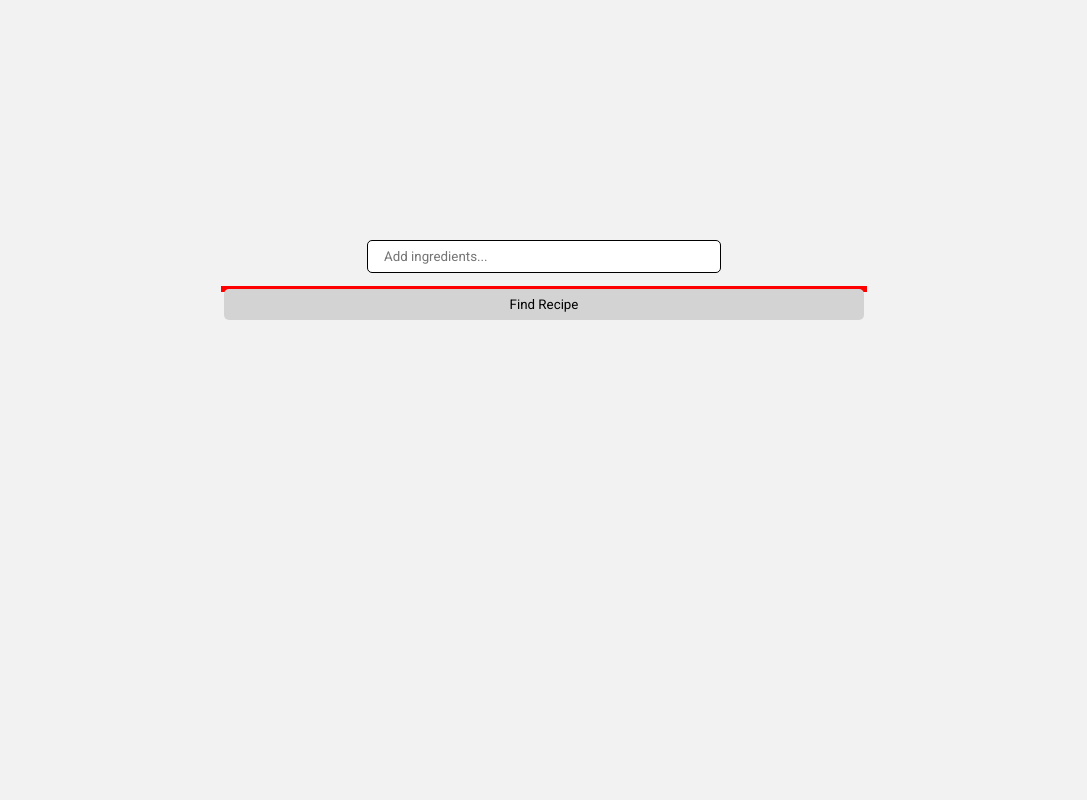
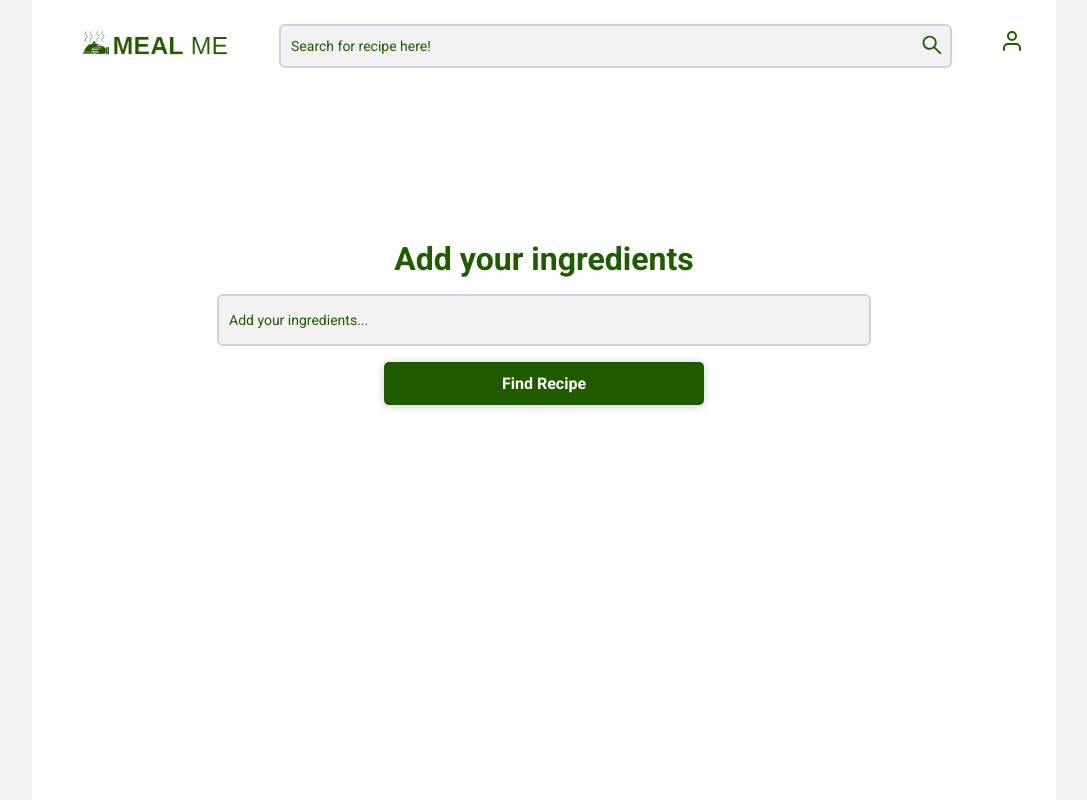
Before and after one commit to DilanAtomica/meal-app, a React (Create React App) app: page /ingredients in a window 1280 px wide. Shown: the whole page, without its empty margins (96-1183 px from the left). Built offline with nearby package versions, Linux system fonts and the light colour scheme.

Commit message:
Improved the design of the ingredients page

```diff
--- a/src/App.js
+++ b/src/App.js
@@ -13,7 +13,7 @@ function App() {
       <BrowserRouter>
         <Routes>
           <Route path="/" element={<> <FrontPage /> </>} />
-          <Route path="/ingredients" element={<> <IngredientsPage /> </>} />
+          <Route path="/ingredients" element={<> <NavBar /> <IngredientsPage /> </>} />
           <Route path="/nutrients" element={<> <NutrientsPage /> </>} />
           <Route path="/recipes/:apiUrl" element={<> <NavBar /> <RecipesPage /> </>} />
           <Route path="/recipe/:recipeID" element={<> <NavBar /> <RecipeInfoPage /> </>} />
--- a/src/Pages/IngredientsPage/IngredientsPage.css
+++ b/src/Pages/IngredientsPage/IngredientsPage.css
@@ -1,9 +1,11 @@
 .ingredientsPage {
     height: 100vh;
-    width: 100%;
+    width: 80%;
+    margin: auto;
     display: flex;
     justify-content: center;
     align-items: center;
+    background-color: white;
 }
 
 .ingredientsContainer {
@@ -12,6 +14,11 @@
     display: flex;
     align-items: center;
     flex-direction: column;
+}
+
+.ingredientsContainer > h1 {
+    color: #205B00;
+    margin-bottom: 1rem;
 }
 
 .searchContainer {
@@ -24,21 +31,26 @@
 }
 
 .searchContainer > input {
-    height: max-content;
-    padding: 0.5rem 1rem;
-    border-radius: 5px;
-    outline: none;
-    border: 1px solid black;
-    width: 50%;
+    width: 100%;
+    padding: 1rem 0;
+    padding-left: 10px;
+    background-color: #f2f2f2;
+    border: 2px solid #ccd2de;
+    border-radius: 6px;
+    font-size: 14px;
+}
+
+.searchContainer > input::placeholder {
+    color: #205B00;
 }
 
 .autoCompletedIngredients {
     position: absolute;
-    width: calc(50% + 2rem);
+    width: calc(100% + 1rem);
     background-color: white;
     z-index: 5;
     height: max-content;
-    top: 2rem;
+    top: 3rem;
     border-radius: 5px;
     box-shadow: 0 5px 10px 0 rgba(0, 0, 0, 0.5);
 }
@@ -80,7 +92,7 @@
     flex-wrap: wrap;
     margin-top: 1rem;
     font-size: 0.8rem;
-    outline: solid red;
+    color: #205B00;
 }
 
 .ingredient {
@@ -116,15 +128,20 @@
 }
 
 .findRecipeButton {
-    width: 100%;
-    padding: 0.5rem;
+    width: 50%;
+    padding: 0.75rem 0;
     border-radius: 5px;
     border: none;
-    background-color: lightgray;
+    background-color: #205B00;
+    color: white;
     cursor: pointer;
     transition: 0.2s;
+    box-shadow: 0 1px 10px 0 rgba(0, 0, 0, 0.2);
+    font-weight: 700;
+    font-size: 1rem;
 }
 
 .findRecipeButton:hover {
-    background-color: gray;
+    background-color: white;
+    color: black;
 }
--- a/src/Pages/IngredientsPage/IngredientsPage.js
+++ b/src/Pages/IngredientsPage/IngredientsPage.js
@@ -88,8 +88,9 @@ function IngredientsPage(props) {
     return (
         <div className="ingredientsPage">
             <div className="ingredientsContainer">
+                <h1>Add your ingredients</h1>
                 <div className="searchContainer">
-                    <input value={searchInput} onChange={getIngredient} type="text" placeholder="Add ingredients..." />
+                    <input value={searchInput} onChange={getIngredient} type="text" placeholder="Add your ingredients..." />
                     <div className="autoCompletedIngredients">
                         {searchedIngredients?.map(ingredient => (
                             <button data-name={ingredient.name}
--- a/src/Pages/RecipeInfoPage/RecipeInfoPage.js
+++ b/src/Pages/RecipeInfoPage/RecipeInfoPage.js
@@ -5,6 +5,7 @@ import {useEffect} from "react";
 import axios from "axios";
 import {AiOutlineMinus} from "react-icons/ai"
 import {AiOutlinePlus} from "react-icons/ai"
+import noImage from "../../images/noImage.png";
 
 function RecipeInfoPage(props) {
 
@@ -58,7 +59,7 @@ function RecipeInfoPage(props) {
 
     return (
         <div className="recipeInfoPage">
-            <img className="recipeImage" src={recipeInfo?.image} />
+            <img className="recipeImage" src={recipeInfo?.image || noImage} />
 
                 <div className="recipeTagsContainer">
                     <div style={{textDecoration: !recipeInfo?.glutenFree && "none"}} className="recipeTag">Gluten</div>
--- a/src/Pages/RecipesPage/RecipesPage.css
+++ b/src/Pages/RecipesPage/RecipesPage.css
@@ -4,7 +4,6 @@
     margin: auto;
     display: flex;
     justify-content: center;
-    align-items: center;
     background-color: white;
 }
 
@@ -18,6 +17,7 @@
 .recipe {
     display: flex;
     width: 30rem;
+    height: max-content;
     box-shadow: 0 1px 10px 0 rgba(0, 0, 0, 0.5);
     border-radius: 5px;
     margin: 0.5rem;
@@ -41,7 +41,7 @@
 
 .recipeInfo {
     width: 30rem;
-    padding: 0.5rem;
+    padding: 0.5rem 0.5rem;
 }
 
 .recipeInfo > h2 {
@@ -51,6 +51,6 @@
 }
 .recipeInfo > p {
     font-size: 0.8rem;
-    padding-top: 1rem;
+    padding-top: 0.5rem;
     color: #205B00;
 }
```
